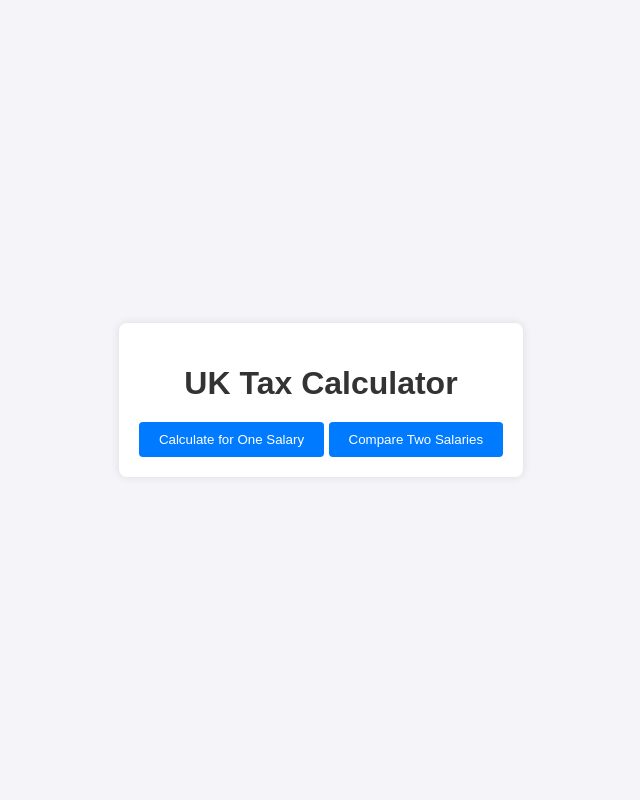
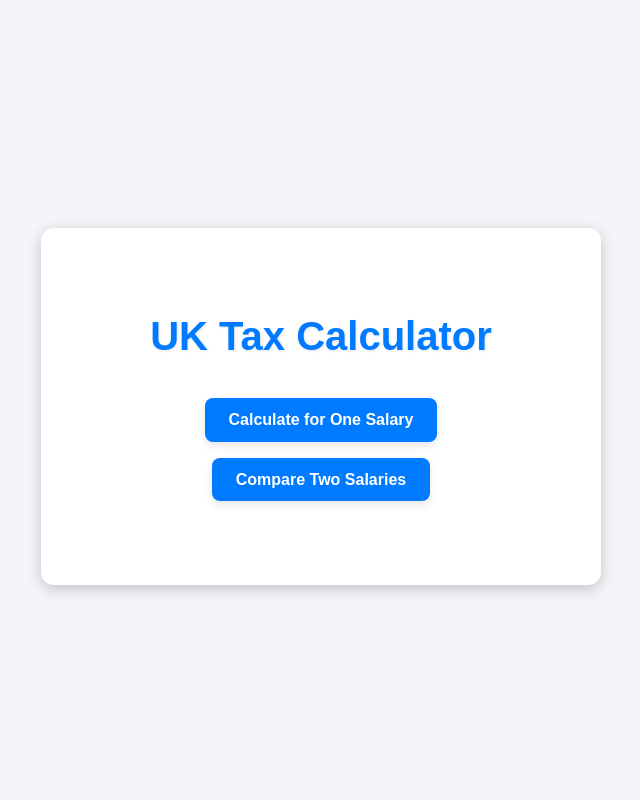
Before and after one commit to tomreece4/tax-calculator-app, a Flask app: page / in a window 1280 px wide. Shown: the whole page, without its empty margins (319-959 px from the left). Run offline with Flask 3, Linux system fonts and the light colour scheme.

Commit message:
Dynamic and cleaner looking styling

```diff
--- a/static/style.css
+++ b/static/style.css
@@ -1,3 +1,4 @@
+/* General Reset */
 body {
     font-family: Arial, sans-serif;
     background-color: #f4f4f9;
@@ -7,45 +8,107 @@
     display: flex;
     justify-content: center;
     align-items: center;
-    height: 100vh;
+    min-height: 100vh;
+    line-height: 1.5;
 }
 
+/* Container Styling */
 .container {
     text-align: center;
-    background: #fff;
-    padding: 20px;
-    border-radius: 8px;
-    box-shadow: 0 0 10px rgba(0, 0, 0, 0.1);
+    background: #ffffff;
+    padding: 4%;
+    border-radius: 0.8em;
+    box-shadow: 0 4px 15px rgba(0, 0, 0, 0.2); /* Improved shadow for a modern look */
+    width: 85%;
+    max-width: 35rem; /* Max width for larger screens */
+    box-sizing: border-box;
+    margin-top: 1%
 }
 
+/* Heading */
 h1 {
-    margin-bottom: 20px;
+    margin-bottom: 2rem;
+    font-size: 2.5rem; /* Larger, scalable font size */
+    color: #007bff; /* Accent color for the title */
+    text-shadow: 1px 1px 3px rgba(0, 0, 0, 0.1); /* Subtle shadow for depth */
 }
 
+/* Form Labels */
 form label {
     font-weight: bold;
     display: block;
-    margin-bottom: 8px;
+    margin-bottom: 0.5rem; /* Reduced spacing for compact design */
+    font-size: 1.2rem;
 }
 
+/* Form Inputs */
 form input {
-    margin-bottom: 20px;
-    padding: 8px;
+    margin-bottom: 1rem;
+    padding: 1rem;
     width: 100%;
-    max-width: 300px;
-    border: 1px solid #ccc;
-    border-radius: 4px;
+    border: 0.1rem solid #ccc;
+    border-radius: 0.5rem;
+    font-size: 1rem;
+    box-sizing: border-box;
+    transition: border-color 0.3s ease;
 }
 
+form input:focus {
+    border-color: #007bff; /* Highlight input field on focus */
+    outline: none;
+    box-shadow: 0 0 5px rgba(0, 123, 255, 0.5); /* Subtle focus glow */
+}
+
+/* Options Section */
+.options {
+    margin-bottom: 2rem;
+    display: flex;
+    gap: 1rem; /* Space between buttons */
+    justify-content: center;
+    flex-wrap: wrap; /* Wrap buttons on smaller screens */
+}
+
+/* Buttons */
 button {
-    padding: 10px 20px;
+    padding: 0.8rem 1.5rem; /* Dynamic button size */
+    background-color: #007bff;
+    color: #ffffff;
     border: none;
-    background-color: #007bff;
-    color: #fff;
-    border-radius: 4px;
+    border-radius: 0.5rem;
+    font-size: 1rem;
+    font-weight: bold;
     cursor: pointer;
+    transition: background-color 0.3s ease, transform 0.2s ease;
+    box-shadow: 0 4px 8px rgba(0, 0, 0, 0.1); /* Add a shadow for better visibility */
 }
 
 button:hover {
     background-color: #0056b3;
+    transform: translateY(-2px); /* Slight lift effect on hover */
 }
+
+button:active {
+    transform: translateY(0); /* Reset lift effect on click */
+}
+
+/* Responsiveness for Smaller Screens */
+@media (max-width: 40em) {
+    .container {
+        padding: 5%; /* Adjust padding */
+        width: 95%;
+        max-width: 100%;
+    }
+
+    h1 {
+        font-size: 2rem; /* Reduce heading size */
+    }
+
+    form label {
+        font-size: 1rem; /* Adjust label font size */
+    }
+
+    button {
+        font-size: 0.9rem; /* Scale down button text */
+        padding: 0.7rem 1.2rem;
+    }
+}
```
Also changed, not shown: templates/result.html (+35 -12 lines).
